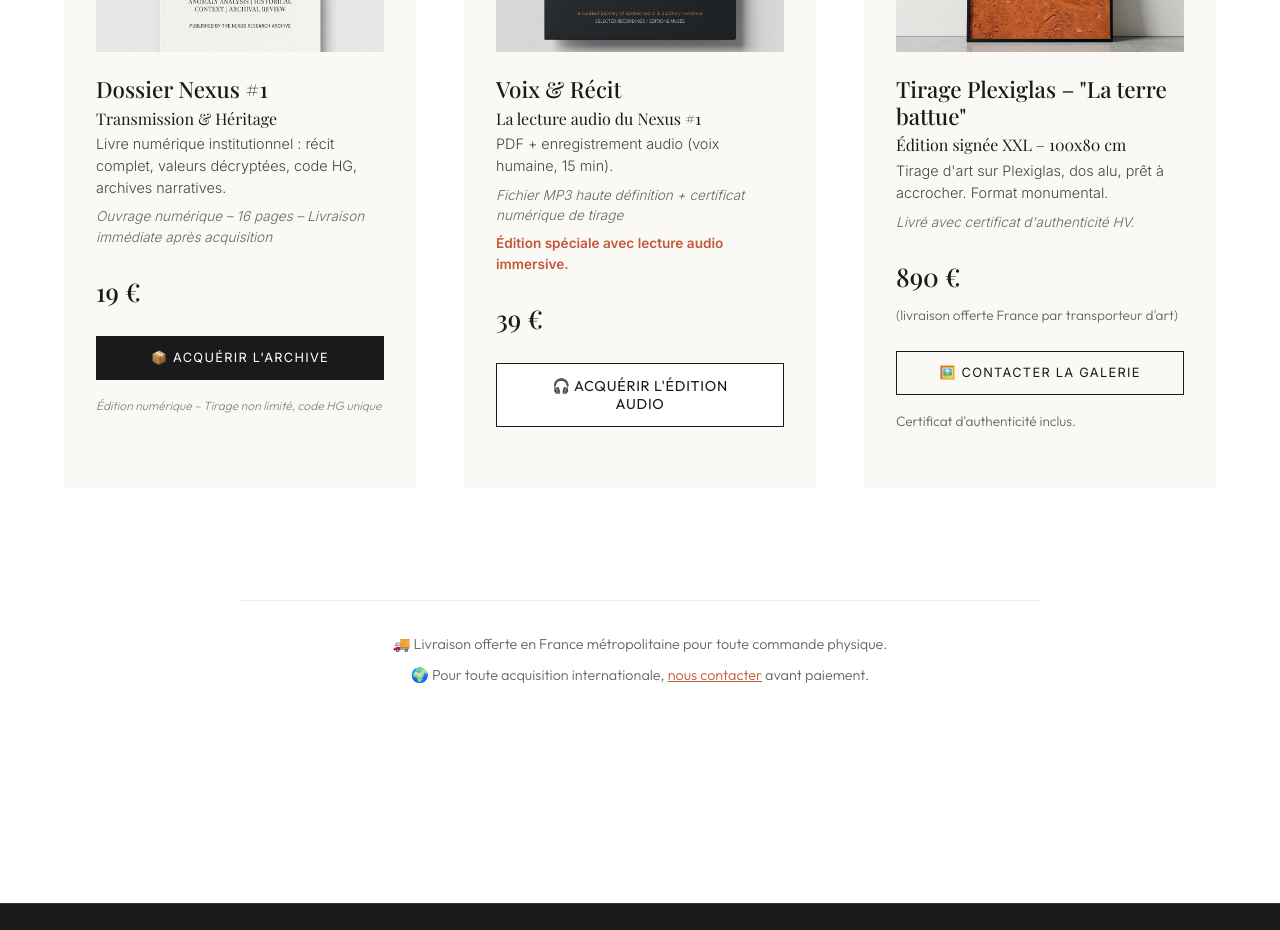
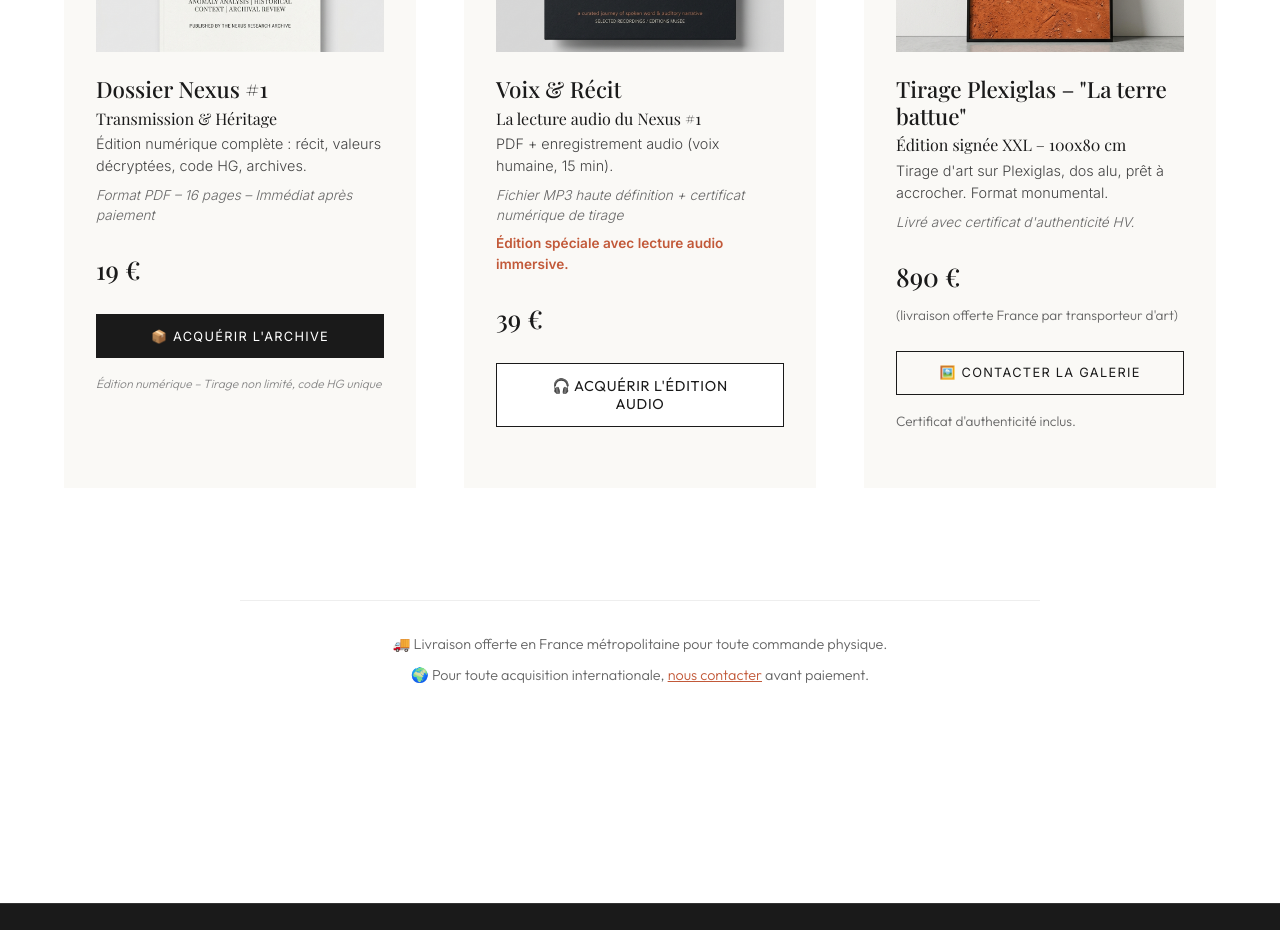
Before and after one commit to gdesygn/humanvalues, a React (Vite) app: page /collections in a window 1280 px wide. Shown: the part 840-1770 px from the top of the page. Built offline with nearby package versions, Linux system fonts and the light colour scheme; a web font is replaced by a local one.

Commit message:
revert: restauration texte original Nexus #1

```diff
--- a/src/pages/Collections.jsx
+++ b/src/pages/Collections.jsx
@@ -76,10 +76,10 @@ const Collections = () => {
           </div>
           <h3>Dossier Nexus #1<br/><span style={{ fontSize: '1rem', fontWeight: 'normal' }}>Transmission & Héritage</span></h3>
           <p className="description" style={{ marginBottom: '0.5rem' }}>
-            Livre numérique institutionnel : récit complet, valeurs décryptées, code HG, archives narratives.
+            Édition numérique complète : récit, valeurs décryptées, code HG, archives.
           </p>
           <p className="description" style={{ fontSize: '0.85rem', color: '#666', fontStyle: 'italic', marginBottom: '1.5rem' }}>
-            Ouvrage numérique – 16 pages – Livraison immédiate après acquisition
+            Format PDF – 16 pages – Immédiat après paiement
           </p>
           <div className="price">19 €</div>
           <button className="btn-primary" onClick={() => handleProductClick('nexus1')}>
```
